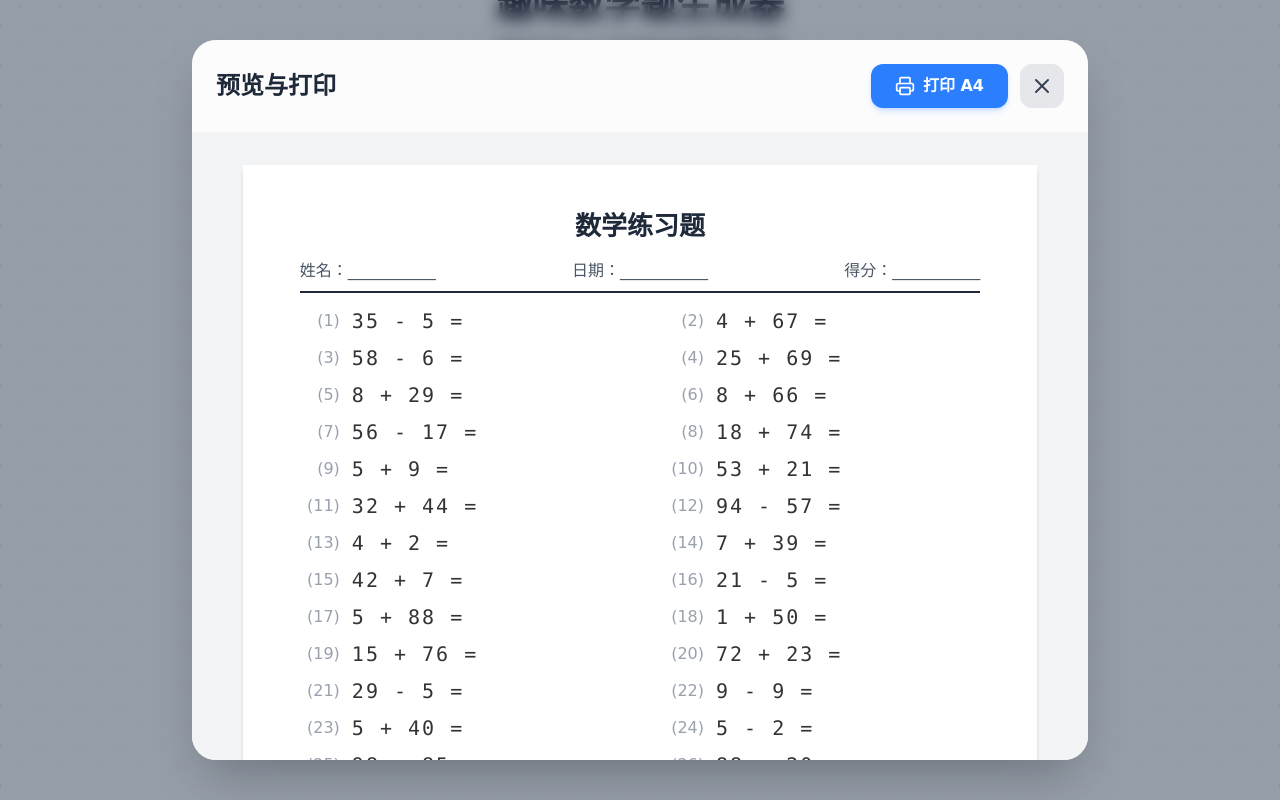
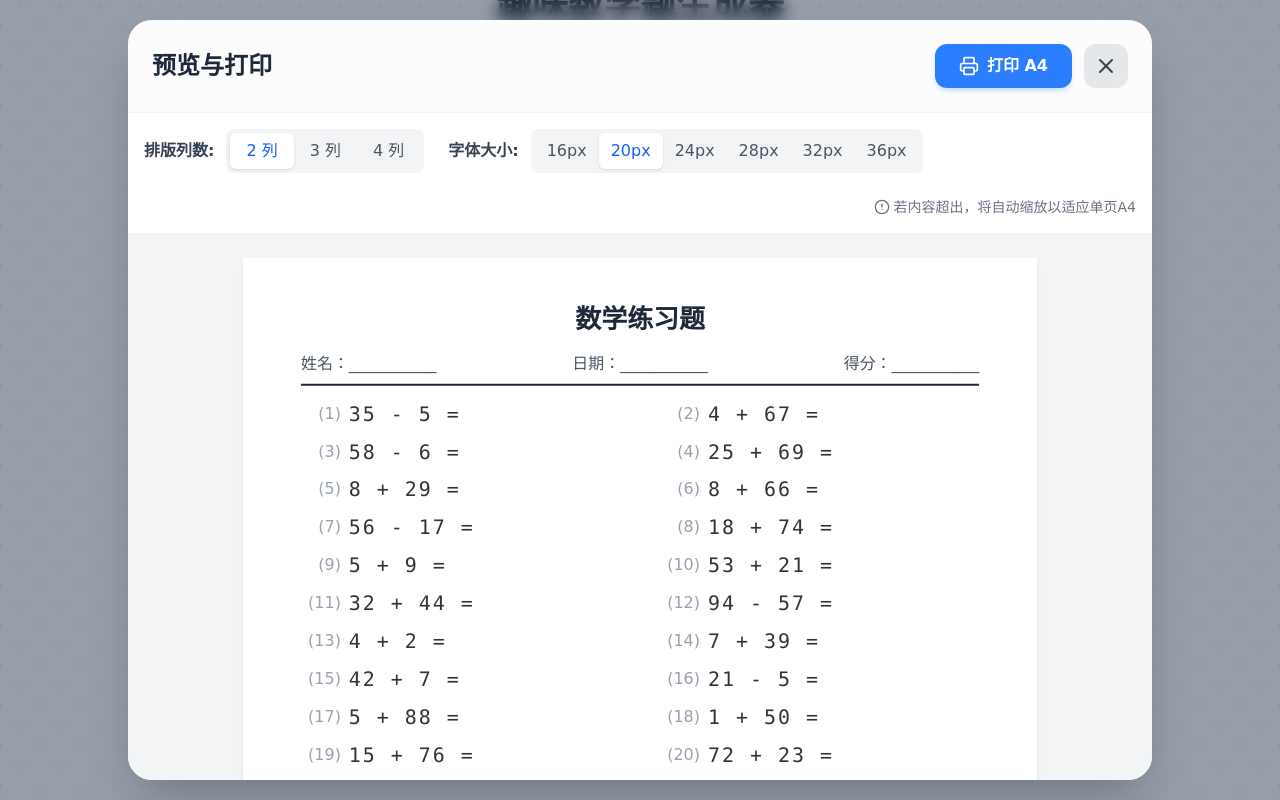
Before and after one commit to Reirei-syu/dude-arithmetic, a React (Vite) app: page / in a window 1280 px wide. Both pictures are taken after a click on the button "生成 50 道题目". Shown: the part 134-934 px from the top of the page. Built offline with nearby package versions, Linux system fonts and the light colour scheme.

Commit message:
打印优化

```diff
--- a/src/App.tsx
+++ b/src/App.tsx
@@ -3,7 +3,7 @@
  * SPDX-License-Identifier: Apache-2.0
  */
 
-import { useState, ReactNode } from 'react';
+import { useState, useRef, useEffect, ReactNode } from 'react';
 import { Printer, Settings2, AlertCircle, X, Calculator } from 'lucide-react';
 import { cn } from './lib/utils';
 
@@ -29,6 +29,27 @@ export default function App() {
   const [problems, setProblems] = useState<string[]>([]);
   const [error, setError] = useState<string>('');
   const [showPreview, setShowPreview] = useState(false);
+
+  const [columns, setColumns] = useState<number>(2);
+  const [fontSize, setFontSize] = useState<number>(20);
+  const [previewScale, setPreviewScale] = useState<number>(1);
+  const previewContainerRef = useRef<HTMLDivElement>(null);
+  const previewContentRef = useRef<HTMLDivElement>(null);
+
+  useEffect(() => {
+    if (showPreview && previewContainerRef.current && previewContentRef.current) {
+      setPreviewScale(1);
+      setTimeout(() => {
+        if (previewContainerRef.current && previewContentRef.current) {
+          const containerHeight = previewContainerRef.current.clientHeight;
+          const contentHeight = previewContentRef.current.scrollHeight;
+          if (contentHeight > containerHeight) {
+            setPreviewScale(containerHeight / contentHeight);
+          }
+        }
+      }, 0);
+    }
+  }, [showPreview, problems, columns, fontSize]);
 
   const toggleArrayItem = (arr: any[], setArr: any, item: any) => {
     if (arr.includes(item)) {
@@ -182,6 +203,14 @@ export default function App() {
               -webkit-print-color-adjust: exact;
               box-sizing: border-box;
             }
+            .page-container {
+              height: 273mm; /* 297mm - 24mm margins */
+              overflow: hidden;
+              position: relative;
+            }
+            .content-wrapper {
+              width: 100%;
+            }
             .header { text-align: center; margin-bottom: 15px; }
             .title { font-size: 26px; font-weight: bold; margin: 0; letter-spacing: 2px; }
             .info-row {
@@ -194,23 +223,23 @@ export default function App() {
             }
             .grid {
               display: grid;
-              grid-template-columns: 1fr 1fr;
-              column-gap: 40px;
-              row-gap: 12px;
+              grid-template-columns: repeat(${columns}, 1fr);
+              column-gap: ${columns > 2 ? '20px' : '40px'};
+              row-gap: ${Math.max(4, 24 - fontSize * 0.5)}px;
               margin-top: 15px;
             }
             .problem {
-              font-size: 20px;
+              font-size: ${fontSize}px;
               display: flex;
               align-items: center;
               line-height: 1.2;
             }
             .index {
-              width: 40px;
+              width: 2.5em;
               text-align: right;
-              margin-right: 12px;
+              margin-right: 0.5em;
               color: #666;
-              font-size: 16px;
+              font-size: 0.8em;
             }
             .equation {
               font-family: ui-monospace, SFMono-Regular, Menlo, Monaco, Consolas, monospace;
@@ -219,6 +248,8 @@ export default function App() {
           </style>
         </head>
         <body>
+          <div class="page-container" id="page-container">
+            <div class="content-wrapper" id="content-wrapper">
               <div class="header">
                 <h1 class="title">数学练习题</h1>
                 <div class="info-row">
@@ -230,8 +261,17 @@ export default function App() {
               <div class="grid">
                 ${problemsHtml}
               </div>
+            </div>
+          </div>
           <script>
             window.onload = () => {
+              const container = document.getElementById('page-container');
+              const content = document.getElementById('content-wrapper');
+              const scale = Math.min(1, container.clientHeight / content.scrollHeight);
+              if (scale < 1) {
+                content.style.transform = 'scale(' + scale + ')';
+                content.style.transformOrigin = 'top center';
+              }
               setTimeout(() => {
                 window.print();
               }, 300);
@@ -359,7 +399,7 @@ export default function App() {
       {/* Preview Modal (Hidden when printing, but its contents are shown) */}
       {showPreview && (
         <div className="no-print fixed inset-0 z-50 flex items-center justify-center p-4 bg-gray-900/40 backdrop-blur-sm">
-          <div className="bg-white rounded-3xl shadow-2xl w-full max-w-4xl max-h-[90vh] flex flex-col overflow-hidden">
+          <div className="bg-white rounded-3xl shadow-2xl w-full max-w-5xl max-h-[95vh] flex flex-col overflow-hidden">
             <div className="flex items-center justify-between p-6 border-b border-gray-100 bg-gray-50/50">
               <h3 className="text-2xl font-bold text-gray-800">预览与打印</h3>
               <div className="flex items-center gap-3">
@@ -379,9 +419,54 @@ export default function App() {
               </div>
             </div>
 
-            <div className="flex-1 overflow-y-auto p-8 bg-gray-100 flex justify-center">
+            {/* Controls Bar */}
+            <div className="flex flex-wrap items-center gap-6 p-4 border-b border-gray-100 bg-white">
+              <div className="flex items-center gap-3">
+                <span className="text-gray-700 font-bold">排版列数:</span>
+                <div className="flex bg-gray-100 p-1 rounded-lg">
+                  {[2, 3, 4].map(c => (
+                    <button
+                      key={c}
+                      onClick={() => setColumns(c)}
+                      className={cn("px-4 py-1.5 rounded-md font-medium transition-colors", columns === c ? "bg-white text-blue-600 shadow-sm" : "text-gray-600 hover:text-gray-900")}
+                    >
+                      {c} 列
+                    </button>
+                  ))}
+                </div>
+              </div>
+              <div className="flex items-center gap-3">
+                <span className="text-gray-700 font-bold">字体大小:</span>
+                <div className="flex bg-gray-100 p-1 rounded-lg">
+                  {[16, 20, 24, 28, 32, 36].map(s => (
+                    <button
+                      key={s}
+                      onClick={() => setFontSize(s)}
+                      className={cn("px-3 py-1.5 rounded-md font-medium transition-colors", fontSize === s ? "bg-white text-blue-600 shadow-sm" : "text-gray-600 hover:text-gray-900")}
+                    >
+                      {s}px
+                    </button>
+                  ))}
+                </div>
+              </div>
+              <div className="text-sm text-gray-500 ml-auto flex items-center">
+                <AlertCircle className="w-4 h-4 mr-1" />
+                若内容超出，将自动缩放以适应单页A4
+              </div>
+            </div>
+
+            <div className="flex-1 overflow-y-auto p-6 bg-gray-100 flex justify-center">
               {/* A4 Paper Simulation */}
-              <div className="bg-white shadow-md flex-shrink-0" style={{ width: '210mm', height: '297mm', padding: '12mm 15mm', boxSizing: 'border-box' }}>
+              <div className="bg-white shadow-md flex-shrink-0 relative overflow-hidden" style={{ width: '210mm', height: '297mm', padding: '12mm 15mm', boxSizing: 'border-box' }}>
+                <div
+                  ref={previewContainerRef}
+                  className="w-full h-full relative"
+                >
+                  <div
+                    ref={previewContentRef}
+                    className="w-full origin-top"
+                    style={{ transform: `scale(${previewScale})` }}
+                  >
                     <div className="text-center mb-4">
                       <h1 className="text-[26px] font-bold text-gray-800 leading-tight">数学练习题</h1>
                       <div className="flex justify-between mt-4 text-base text-gray-600 border-b-2 border-gray-800 pb-2">
@@ -391,13 +476,19 @@ export default function App() {
                       </div>
                     </div>
 
-                <div className="grid grid-cols-2 gap-x-12 gap-y-3 mt-4">
+                    <div className="grid mt-4" style={{
+                      gridTemplateColumns: `repeat(${columns}, 1fr)`,
+                      columnGap: columns > 2 ? '20px' : '40px',
+                      rowGap: `${Math.max(4, 24 - fontSize * 0.5)}px`
+                    }}>
                       {problems.map((p, i) => (
-                    <div key={i} className="text-[20px] leading-tight font-mono flex items-center">
-                      <span className="w-10 text-right mr-3 text-gray-400 text-base font-sans">({i + 1})</span>
+                        <div key={i} className="font-mono flex items-center" style={{ fontSize: `${fontSize}px`, lineHeight: 1.2 }}>
+                          <span className="text-right text-gray-400 font-sans" style={{ width: '2.5em', marginRight: '0.5em', fontSize: '0.8em' }}>({i + 1})</span>
                           <span className="tracking-widest">{p}</span>
                         </div>
                       ))}
+                    </div>
+                  </div>
                 </div>
               </div>
             </div>
--- a/vite.config.ts
+++ b/vite.config.ts
@@ -6,7 +6,7 @@ import {defineConfig, loadEnv} from 'vite';
 export default defineConfig(({mode}) => {
   const env = loadEnv(mode, '.', '');
   return {
-    base: './',
+    base: '/dude-arithmetic/',
     plugins: [react(), tailwindcss()],
     define: {
       'process.env.GEMINI_API_KEY': JSON.stringify(env.GEMINI_API_KEY),
```
Also changed, not shown: 1 other file (tests, documents, lock files or other folders). Lines whose indentation alone changed are shown as unchanged.
